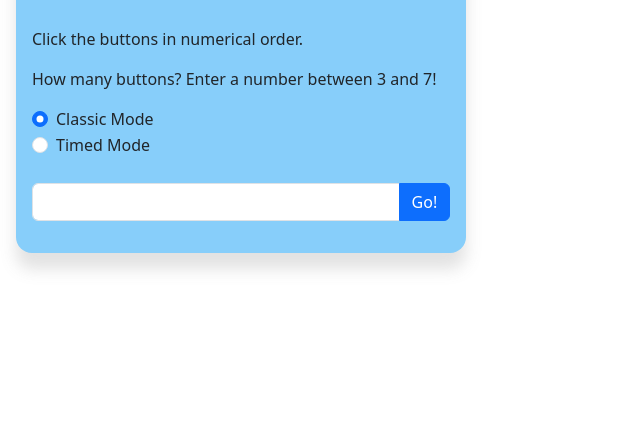
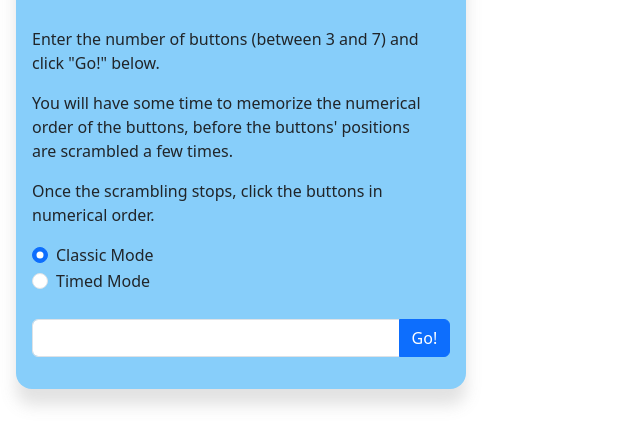
Before and after one commit to Katsumac/btn-memory-game, a plain HTML site: page index.html in a window 1280 px wide. Shown: the part 85-530 px from the top of the page, without its empty margins (0-640 px from the left). Drawn offline with nearby package versions, Linux system fonts and the light colour scheme.

Commit message:
Added more detailed instructions

```diff
--- a/css/style.css
+++ b/css/style.css
@@ -8,10 +8,9 @@
     background-color: lightskyblue;
 }
 
-#msg {
+.menutxt {
     word-wrap: break-word;
     width: 405px;
-    font-weight: bold;
 }
 
 .buttonArea {
--- a/index.html
+++ b/index.html
@@ -13,8 +13,9 @@
     <div id="menu">
         <h1>Button Memory Game</h1>
         <br />
-        <p>Click the buttons in numerical order.</p>
-        <p>How many buttons? Enter a number between 3 and 7!</p>
+        <p class="menutxt">Enter the number of buttons (between 3 and 7) and click "Go!" below.</p>
+        <p class="menutxt">You will have some time to memorize the numerical order of the buttons, before the buttons' positions are scrambled a few times.</p>
+        <p class="menutxt">Once the scrambling stops, click the buttons in numerical order.</p>
         <div class="form-check">
             <input type="radio" id="classicMode" class="form-check-input" name="gameMode" value="classicMode" checked />
             <label for="classicMode" class="form-check-label">Classic Mode</label>
@@ -28,7 +29,7 @@
             <input type="text" id="btnNumInput" class="form-control" name="btnNumInput" />
             <input type="button" id="btnNumSubmit" class="btn btn-primary" name="btnNumSubmit" value="Go!" />
         </div>
-        <p id="msg"></p>
+        <b id="msg" class="menutxt"></b>
     </div>
     <div id="buttonArea" class="buttonArea"></div>
     <script src="https://cdn.jsdelivr.net/npm/bootstrap@5.3.3/dist/js/bootstrap.bundle.min.js" integrity="sha384-YvpcrYf0tY3lHB60NNkmXc5s9fDVZLESaAA55NDzOxhy9GkcIdslK1eN7N6jIeHz" crossorigin="anonymous"></script>
```
